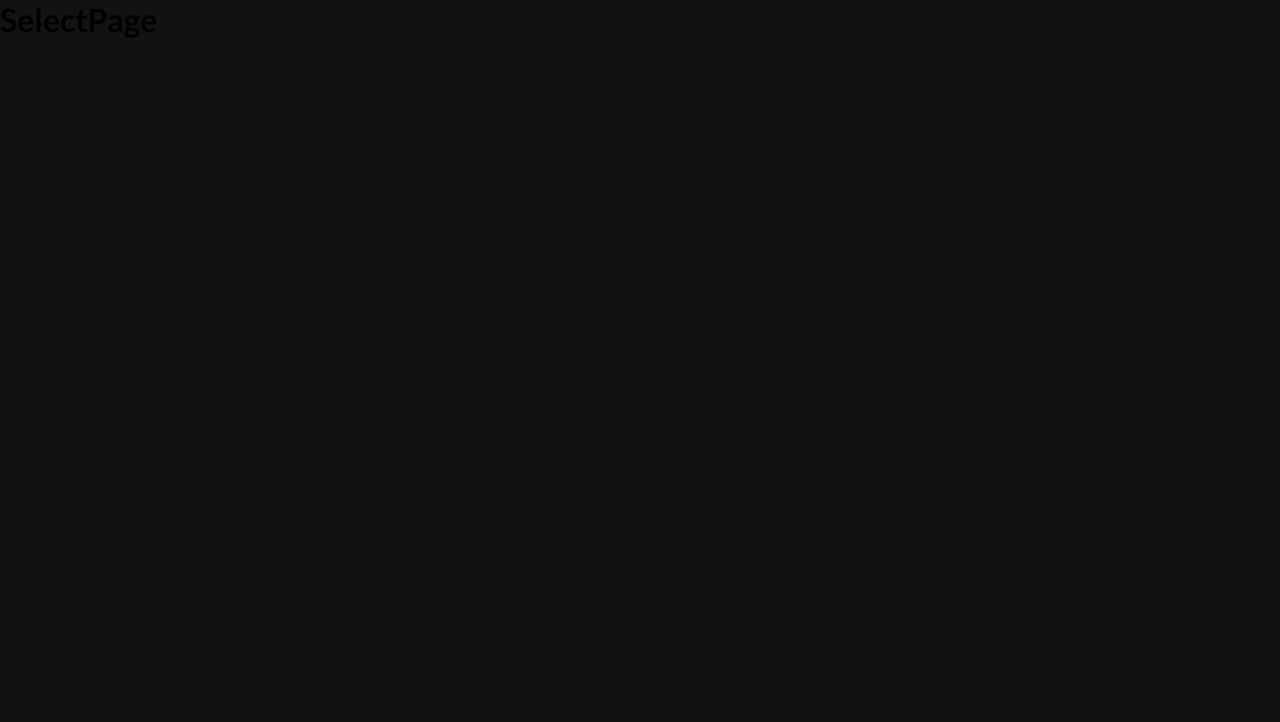
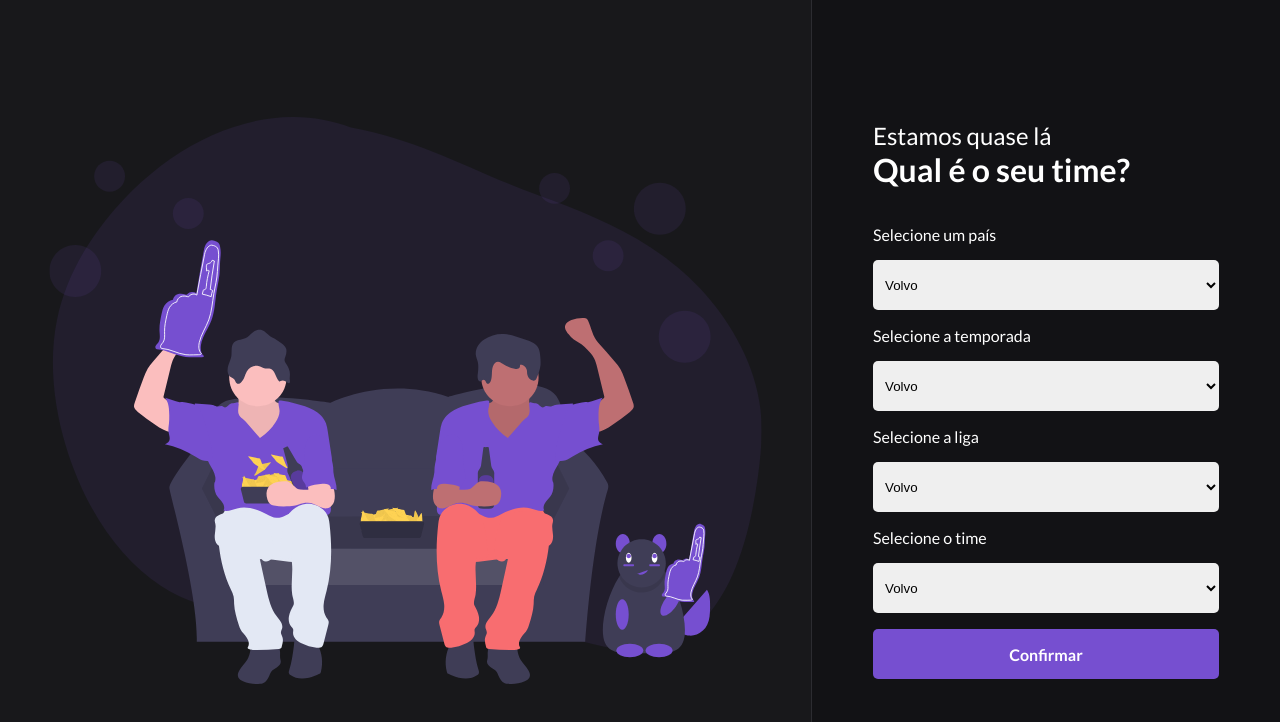
Before and after one commit to carlosaaraujo/meuTime, a React (Vite) app: page /select in a window 1280 px wide. Shown: the top 722 px of the page. Built offline with nearby package versions, Linux system fonts and the light colour scheme.

Commit message:
feat: criacão e estilização da select page

```diff
--- a/src/pages/LoginPage/index.tsx
+++ b/src/pages/LoginPage/index.tsx
@@ -16,7 +16,7 @@ export const LoginPage = () => {
 
         <S.LoginPageForm>
           <label>Chave da API</label>
-          <input type="text" placeholder="Digite a chave da API" />
+          <input type="text" placeholder="Digite a chave da API" required />
 
           <S.Checkbox>
             <div>
--- a/src/pages/SelectPage/index.tsx
+++ b/src/pages/SelectPage/index.tsx
@@ -1,3 +1,51 @@
+import * as S from "./styles";
+import CelebrationImg from "../../assets/celebration.svg";
+
 export const SelectPage = () => {
-  return <h1>SelectPage</h1>;
+  return (
+    <S.ContainerSelectPage>
+      <S.AsideSelectPage>
+        <img src={CelebrationImg} alt="" />
+      </S.AsideSelectPage>
+
+      <S.WrapperSelectPage>
+        <S.WelcomeSelectPage>
+          <h2>Estamos quase lá</h2>
+          <h1>Qual é o seu time?</h1>
+        </S.WelcomeSelectPage>
+
+        <S.SelectPageForm>
+          <label>Selecione um país</label>
+          <select name="" id="">
+            <option value="volvo">Volvo</option>
+            <option value="saab">Saab</option>
+            <option value="mercedes">Mercedes</option>
+          </select>
+
+          <label>Selecione a temporada</label>
+          <select name="" id="">
+            <option value="volvo">Volvo</option>
+            <option value="saab">Saab</option>
+            <option value="mercedes">Mercedes</option>
+          </select>
+
+          <label>Selecione a liga</label>
+          <select name="" id="">
+            <option value="volvo">Volvo</option>
+            <option value="saab">Saab</option>
+            <option value="mercedes">Mercedes</option>
+          </select>
+
+          <label>Selecione o time</label>
+          <select name="" id="">
+            <option value="volvo">Volvo</option>
+            <option value="saab">Saab</option>
+            <option value="mercedes">Mercedes</option>
+          </select>
+
+          <button type="submit">Confirmar</button>
+        </S.SelectPageForm>
+      </S.WrapperSelectPage>
+    </S.ContainerSelectPage>
+  );
 };
--- a/src/pages/SelectPage/styles.ts
+++ b/src/pages/SelectPage/styles.ts
@@ -0,0 +1,98 @@
+import { keyframes, styled } from "styled-components";
+
+const entering = keyframes`
+  from {
+    opacity: 0;
+    transform: translateY(-200px);
+  }
+
+  to {
+    transform: translateY(0);
+    opacity: 1;
+  }
+`;
+
+export const ContainerSelectPage = styled.div`
+  display: grid;
+  grid-template-areas: "aside select";
+
+  grid-template-columns: 1fr 1fr;
+  grid-template-rows: 100vh;
+`;
+
+export const AsideSelectPage = styled.aside`
+  grid-area: aside;
+  display: flex;
+
+  justify-content: center;
+  align-items: center;
+
+  border-right: 1px solid #2c2c31;
+  background-color: #18181b;
+
+  img {
+    width: 811px;
+    height: 567px;
+    animation: ${entering} 0.8s ease-in-out;
+  }
+`;
+
+export const WrapperSelectPage = styled.div`
+  grid-area: select;
+
+  display: flex;
+  justify-content: center;
+
+  align-items: center;
+  flex-direction: column;
+  color: #fff;
+  animation: ${entering} 0.8s ease-in-out;
+`;
+
+export const WelcomeSelectPage = styled.div`
+  width: 100%;
+  max-width: 346px;
+  margin-bottom: 36px;
+
+  h2 {
+    font-weight: 400;
+  }
+`;
+
+export const SelectPageForm = styled.form`
+  width: 100%;
+  max-width: 346px;
+
+  display: flex;
+  flex-direction: column;
+  gap: 16px;
+
+  select {
+    max-width: 350px;
+    width: 100%;
+    height: 50px;
+
+    border: none;
+    border-radius: 5px;
+    padding: 0 8px;
+  }
+
+  button {
+    width: 100%;
+    height: 50px;
+
+    background-color: #764fd0;
+    color: #fff;
+
+    border: none;
+    border-radius: 5px;
+
+    font-weight: 700;
+    font-size: 16px;
+    transition: background-color 0.2s ease-in-out;
+  }
+
+  button:hover {
+    background-color: #8257e5;
+  }
+`;
--- /dev/null
+++ b/src/pages/TeamPage/index.tsx
@@ -0,0 +1,3 @@
+export const TeamPage = () => {
+  return <h1>Jogadores</h1>;
+};
--- a/src/routes/router.tsx
+++ b/src/routes/router.tsx
@@ -2,6 +2,7 @@ import { BrowserRouter, Route, Routes } from "react-router-dom";
 
 import { LoginPage } from "../pages/LoginPage";
 import { SelectPage } from "../pages/SelectPage";
+import { TeamPage } from "../pages/TeamPage";
 
 export const Router = () => {
   return (
@@ -9,6 +10,7 @@ export const Router = () => {
       <Routes>
         <Route index element={<LoginPage />} />
         <Route path="select" element={<SelectPage />} />
+        <Route path="team" element={<TeamPage />} />
       </Routes>
     </BrowserRouter>
   );
```
Also changed, not shown: src/assets/celebration.svg (added), src/pages/TeamPage/styles.ts (added).
